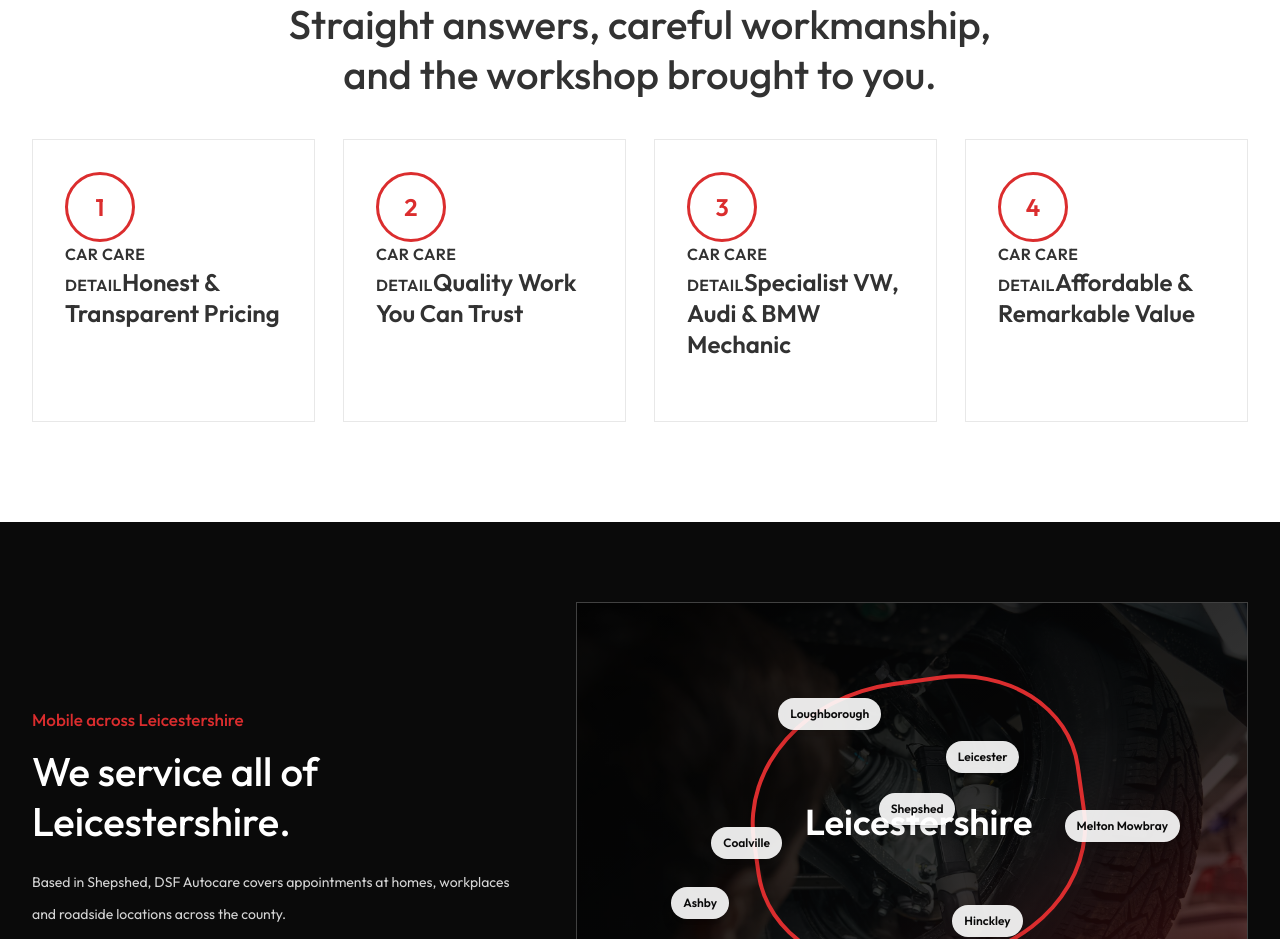
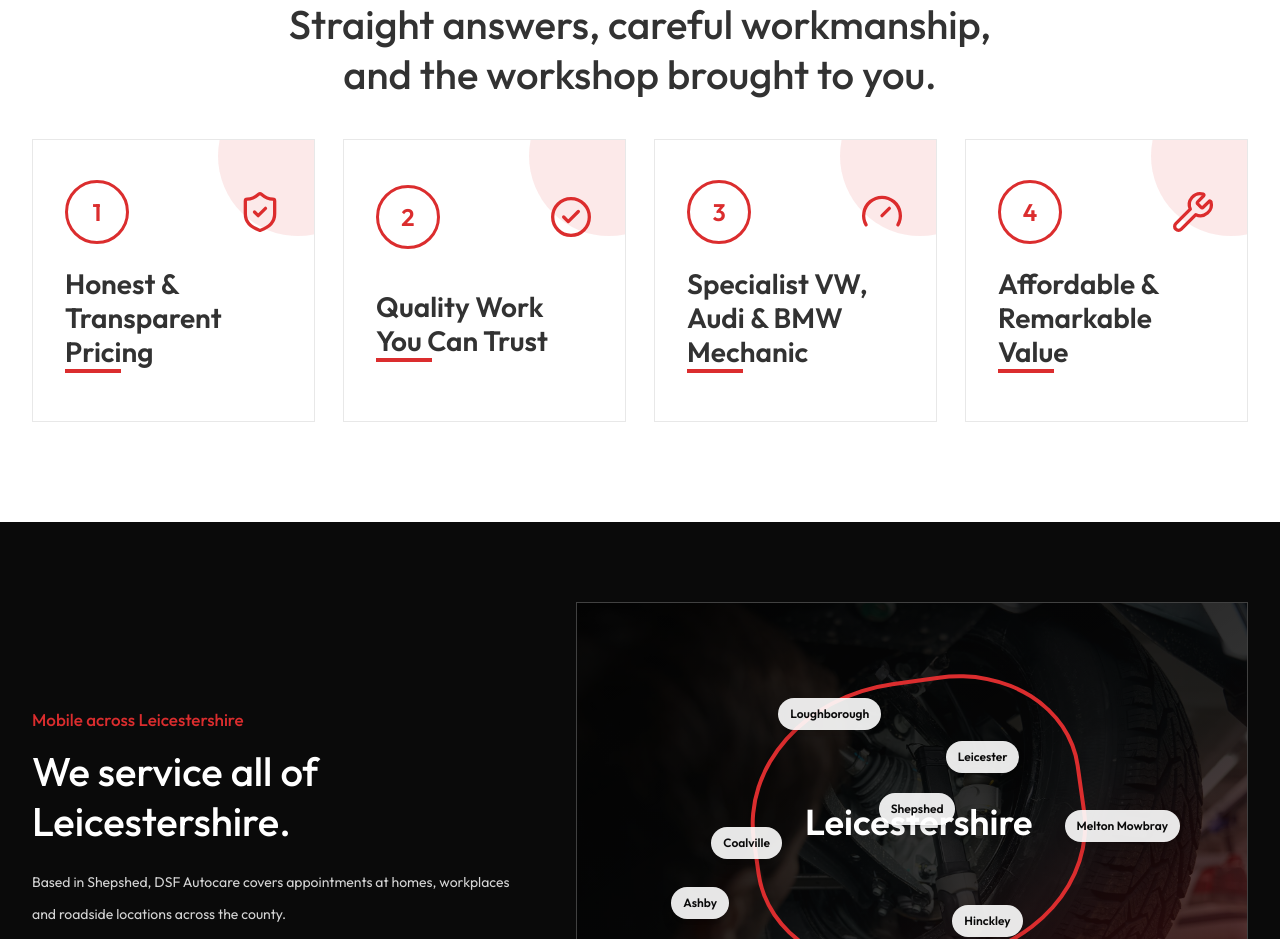
Before and after one commit to hammadi19/DSF, a Next.js app: page / in a window 1280 px wide. Shown: the part 4100-5039 px from the top of the page. Built offline with nearby package versions, Linux system fonts and the light colour scheme.

Commit message:
Redesign why choice cards

```diff
--- a/app/components.tsx
+++ b/app/components.tsx
@@ -62,6 +62,7 @@ const processSteps = [
 
 const featureIcons = [MapPin, ShieldCheck, Wrench, Sparkles];
 const serviceIcons = [ClipboardList, Gauge, Wrench, BatteryCharging, ShieldCheck, Sparkles];
+const whyIcons = [ShieldCheck, CheckCircle2, Gauge, Wrench, MapPin];
 
 export function PageHero({ title, text, image }: { title: string; text: string; image: string }) {
   return (
@@ -230,13 +231,20 @@ export function WhyChoose() {
           <h2>Straight answers, careful workmanship, and the workshop brought to you.</h2>
         </div>
         <div className="why-carousel flex snap-x gap-7 overflow-x-auto pb-5">
-          {whyChoose.map((item, index) => (
-            <article key={item.title} className="why-card">
-              <span className="grid size-[70px] place-items-center rounded-full border-[3px] border-[var(--red)] text-2xl font-semibold text-[var(--red)]">{index + 1}</span>
-              <span className="text-base font-semibold uppercase tracking-wide text-[var(--steel)]">Car care detail</span>
-              <strong className="text-2xl font-semibold leading-tight">{item.title}</strong>
-            </article>
-          ))}
+          {whyChoose.map((item, index) => {
+            const Icon = whyIcons[index] ?? CheckCircle2;
+
+            return (
+              <article key={item.title} className="why-card group">
+                <span className="flex items-center justify-between">
+                  <span className="grid size-16 place-items-center rounded-full border-[3px] border-[var(--red)] text-2xl font-semibold text-[var(--red)] transition duration-500 group-hover:border-white group-hover:text-white">{index + 1}</span>
+                  <Icon aria-hidden="true" className="size-11 text-[var(--red)] transition duration-500 group-hover:text-white" strokeWidth={1.8} />
+                </span>
+                <strong className="mt-auto block max-w-[12ch] text-[28px] font-semibold leading-[34px] transition duration-500 group-hover:text-white">{item.title}</strong>
+                <span className="h-1 w-14 bg-[var(--red)] transition duration-500 group-hover:bg-white" />
+              </article>
+            );
+          })}
         </div>
       </div>
     </section>
--- a/app/globals.css
+++ b/app/globals.css
@@ -117,8 +117,17 @@
   }
 
   .why-card {
-    @apply aspect-square shrink-0 snap-start border border-[var(--line)] bg-white p-8 transition duration-500 hover:border-[var(--red)];
+    @apply relative grid aspect-square shrink-0 snap-start overflow-hidden border border-[var(--line)] bg-white p-8 transition duration-500 hover:border-[var(--red)] hover:bg-[var(--red)];
     width: 82vw;
+  }
+
+  .why-card::before {
+    @apply pointer-events-none absolute -right-16 -top-16 size-40 rounded-full bg-[var(--red)]/10 transition duration-500;
+    content: "";
+  }
+
+  .why-card:hover::before {
+    @apply bg-white/10;
   }
 
   .why-carousel {
```
